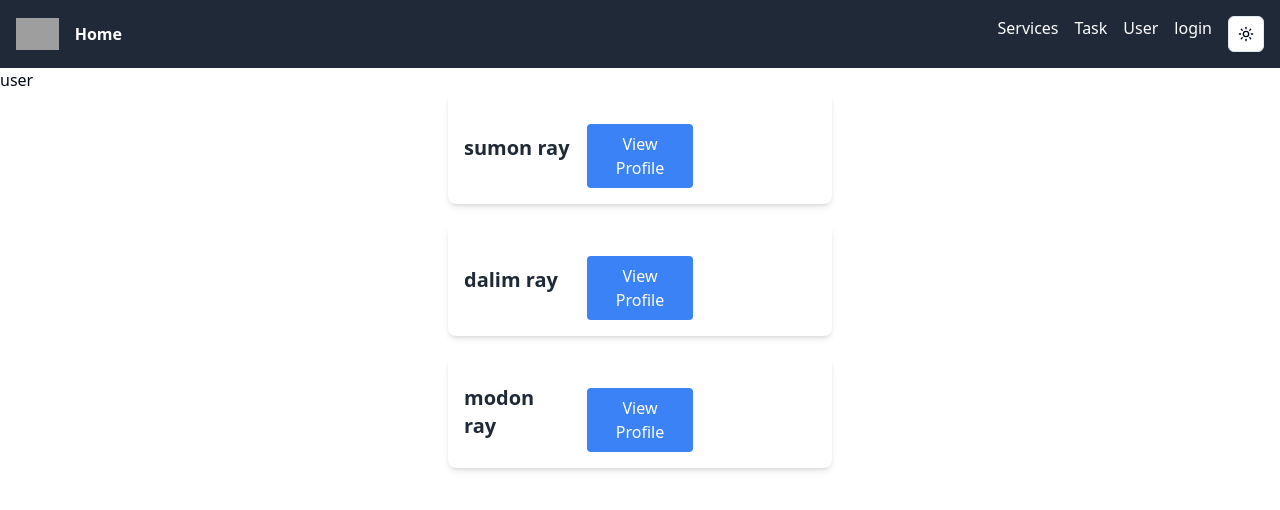
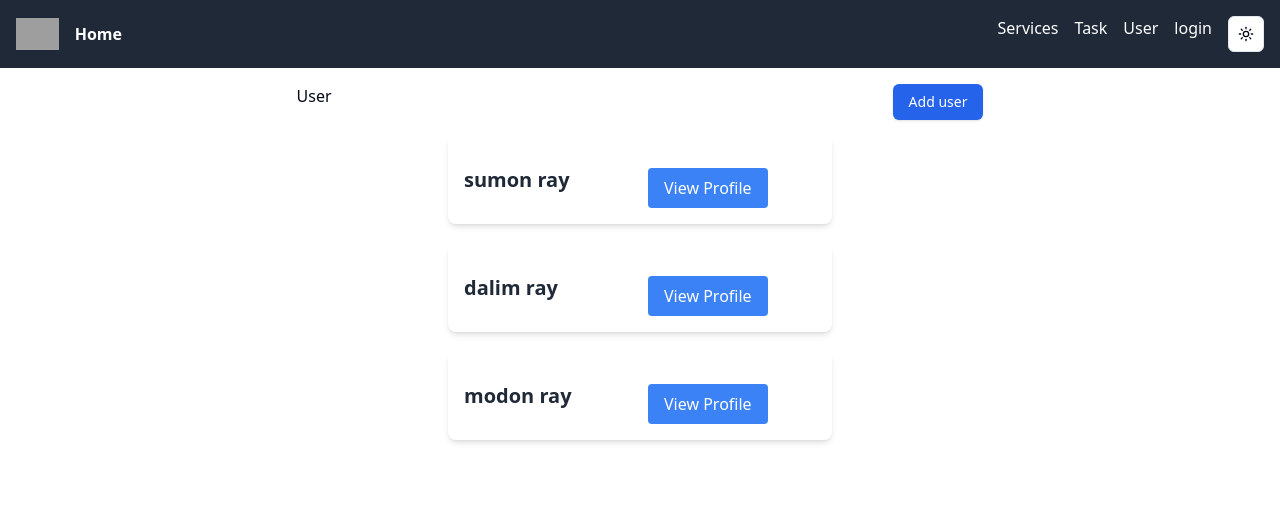
Before and after one commit to sumon-ray/react-typescript-project, a React (Vite) app: page /user in a window 1280 px wide. Shown: the top 510 px of the page. Built offline with nearby package versions, Linux system fonts and the light colour scheme; grey boxes are pictures that could not be loaded.

Commit message:
reducer for add user feature added

```diff
--- a/src/features/user/userSlice.ts
+++ b/src/features/user/userSlice.ts
@@ -32,13 +32,13 @@ const userSlice = createSlice({
   name: "user",
   initialState,
   reducers: {
-    // addUser: (state, action: PayloadAction<User>) => {
-    //   const userData = {
-    //     ...action.payload,
-    //     id: uuid(),
-    //   };
-    //   state.user.push(userData);
-    // },
+    addUser: (state, action: PayloadAction<User>) => {
+      const userData = {
+        ...action.payload,
+        id: uuid(),
+      };
+      state.user.push(userData);
+    },
   },
 });
 
@@ -49,6 +49,6 @@ return state.user.user
 }
 
 
-// export const { addUser } = userSlice.actions;
+export const { addUser } = userSlice.actions;
 
 export default userSlice.reducer;
--- /dev/null
+++ b/src/module/user/AddUserModal.tsx
@@ -0,0 +1,72 @@
+import { useAppDispatch } from "@/app/hook";
+import { Button } from "@/components/ui/button";
+import {
+  Dialog,
+  DialogClose,
+  DialogContent,
+  DialogDescription,
+  DialogFooter,
+  DialogHeader,
+  DialogTitle,
+  DialogTrigger,
+} from "@/components/ui/dialog";
+import {
+  Form,
+  FormControl,
+  FormField,
+  FormItem,
+  FormLabel,
+} from "@/components/ui/form";
+import { Input } from "@/components/ui/input";
+import { addUser,  User } from "@/features/user/userSlice";
+import { FieldValues, SubmitHandler, useForm } from "react-hook-form";
+
+const AddUserModal = () => {
+  const form = useForm();
+const dispatch = useAppDispatch()
+  const onSubmit: SubmitHandler<FieldValues> = (data) => {
+  dispatch(addUser(data as User))
+  };
+  return (
+    <div>
+      <Dialog>
+        <DialogTrigger asChild>
+          <Button className="text-white">Add user</Button>
+        </DialogTrigger>
+        <DialogContent className="sm:max-w-md">
+          <DialogHeader>
+            <DialogTitle>Add user</DialogTitle>
+            <DialogDescription className="sr-only">
+              Anyone who has this link will be able to view this.
+            </DialogDescription>
+          </DialogHeader>
+          <Form {...form}>
+            <form className="space-y-4" onSubmit={form.handleSubmit(onSubmit)}>
+              <FormField
+                control={form.control}
+                name="name"
+                render={({ field }) => (
+                  <FormItem>
+                    <FormLabel>Name </FormLabel>
+                    <FormControl>
+                      <Input {...field} value={field.value || ""} />
+                    </FormControl>
+                  </FormItem>
+                )}
+              />
+              <DialogFooter className="sm:justify-start">
+                <DialogClose asChild>
+                  <Button type="submit" variant="destructive">
+                    Submit
+                  </Button>
+                </DialogClose>
+              </DialogFooter>
+            </form>
+          </Form>
+        </DialogContent>
+      </Dialog>
+    </div>
+  );
+};
+
+export default AddUserModal;
--- a/src/module/user/UserCard.tsx
+++ b/src/module/user/UserCard.tsx
@@ -6,7 +6,7 @@ interface props {
 
 const UserCard = ({ user }: props) => {
   return (
-    <div className="bg-white gap-4 shadow-md rounded-lg p-4 mb-5 max-w-sm mx-auto grid grid-cols-1 md:grid-cols-2 lg:grid-cols-3">
+    <div className="bg-white gap-4 shadow-md rounded-lg p-4 mb-5 max-w-sm mx-auto grid grid-cols-1 md:grid-cols-2 lg:grid-cols-2">
       <div className="flex items-center">
         <h3 className="text-xl font-semibold text-gray-800">{user.name}</h3>
       </div>
--- a/src/pages/User/User.tsx
+++ b/src/pages/User/User.tsx
@@ -1,12 +1,16 @@
 import { useAppSelector } from "@/app/hook";
 import { selectUsers } from "@/features/user/userSlice";
+import AddUserModal from "@/module/user/AddUserModal";
 import UserCard from "@/module/user/userCard";
 
 const User = () => {
   const users = useAppSelector(selectUsers);
   return (
     <div>
-      user
+        <div className="flex justify-around p-4">
+            <h1>User</h1>
+            <AddUserModal />
+        </div>
       {users.map((user, index) => (
         <UserCard key={index} user={user} />
       ))}
```
